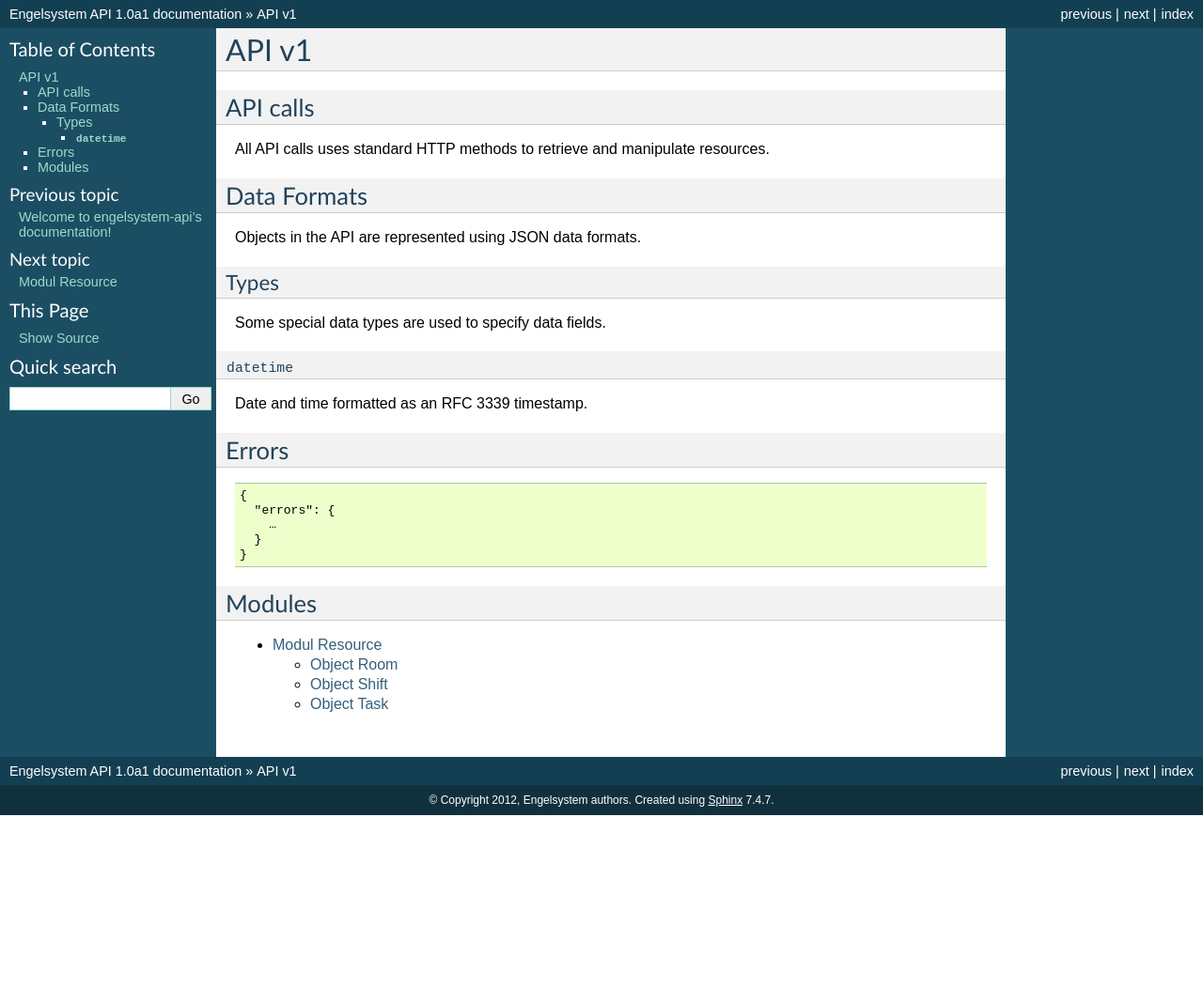
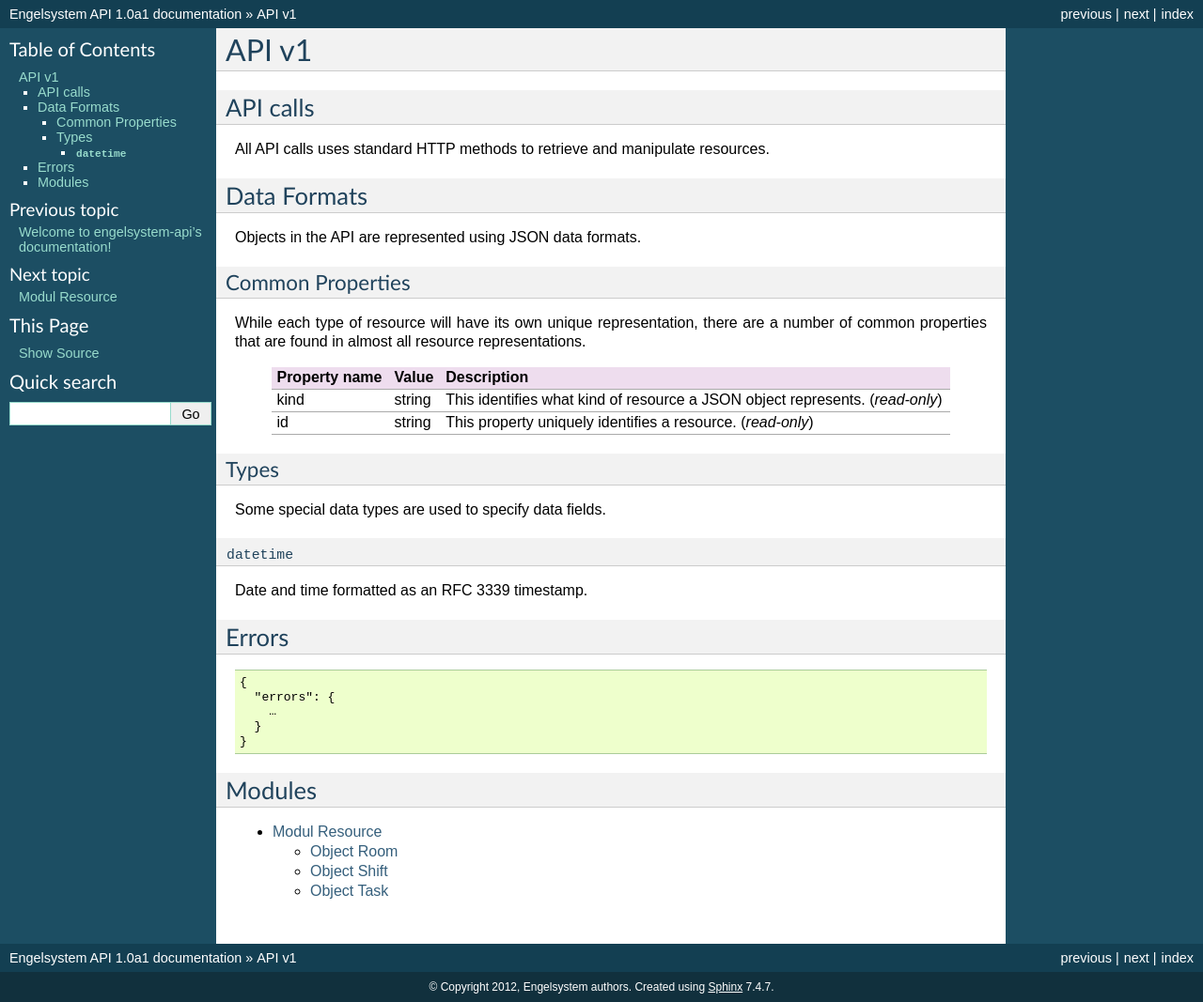
Before and after one commit to cookieBerlin/engelsystem-api, a Sphinx documentation site: the page built from doc/api/v1/index.rst, in a window 1280 px wide. Shown: the whole page at 94% size. Built offline with Sphinx 7.4.7, drawn with Linux system fonts in a browser that asks for light colours; before the commit the page ends 900 px from its top, so only the background shows below that.

Commit message:
Document common properties

```diff
--- a/doc/api/v1/index.rst
+++ b/doc/api/v1/index.rst
@@ -9,6 +9,17 @@ All API calls uses standard HTTP methods to retrieve and manipulate resources.
 Data Formats
 ============
 Objects in the API are represented using JSON data formats.
+
+Common Properties
++++++++++++++++++
+While each type of resource will have its own unique representation, there are a number of common properties that are found in almost all resource representations.
+
+======================= ========= ===================================
+Property name           Value     Description
+======================= ========= ===================================
+kind                    string    This identifies what kind of resource a JSON object represents. (*read-only*)
+id                      string    This property uniquely identifies a resource. (*read-only*)
+======================= ========= ===================================
 
 Types
 +++++
```
